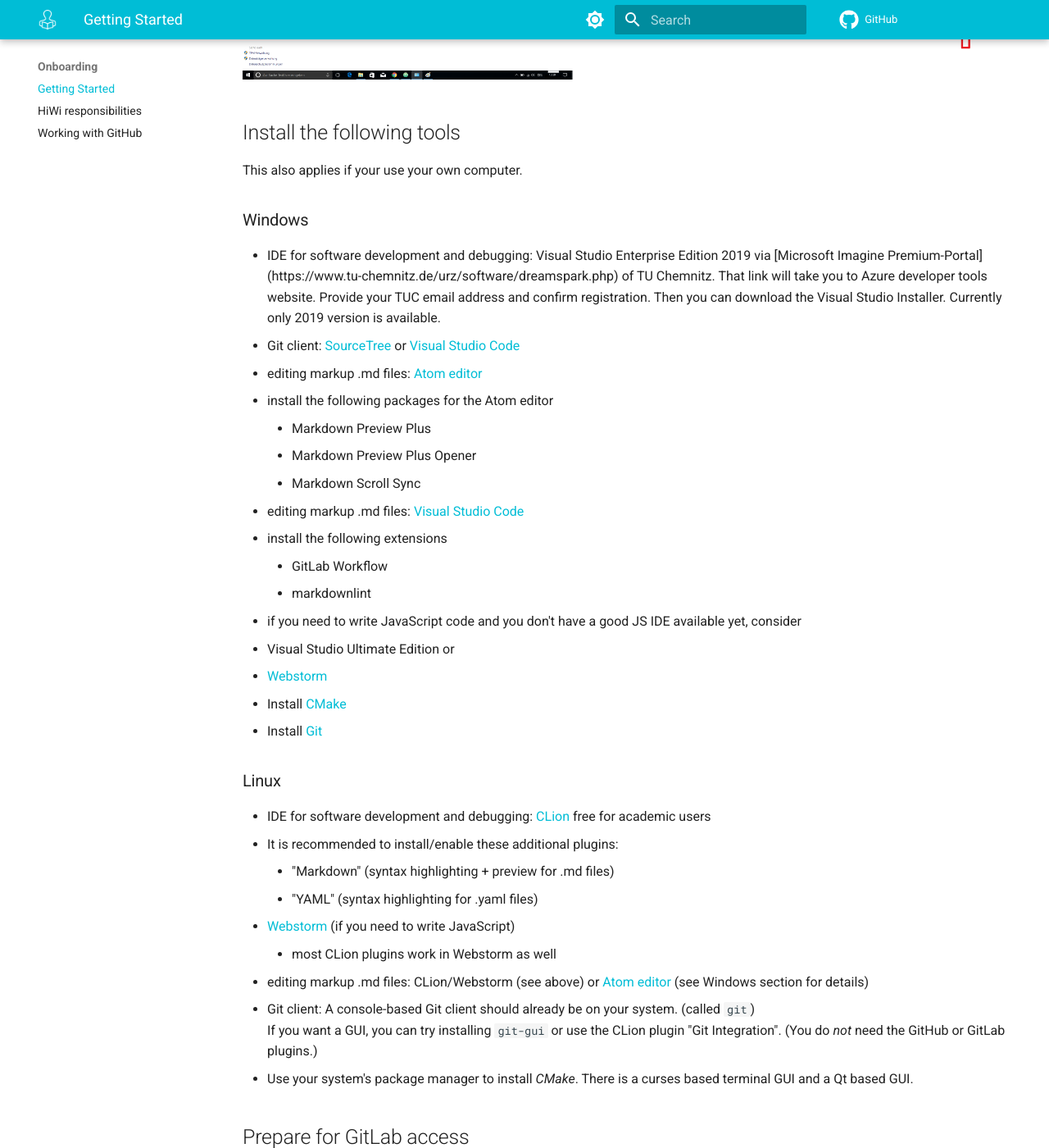
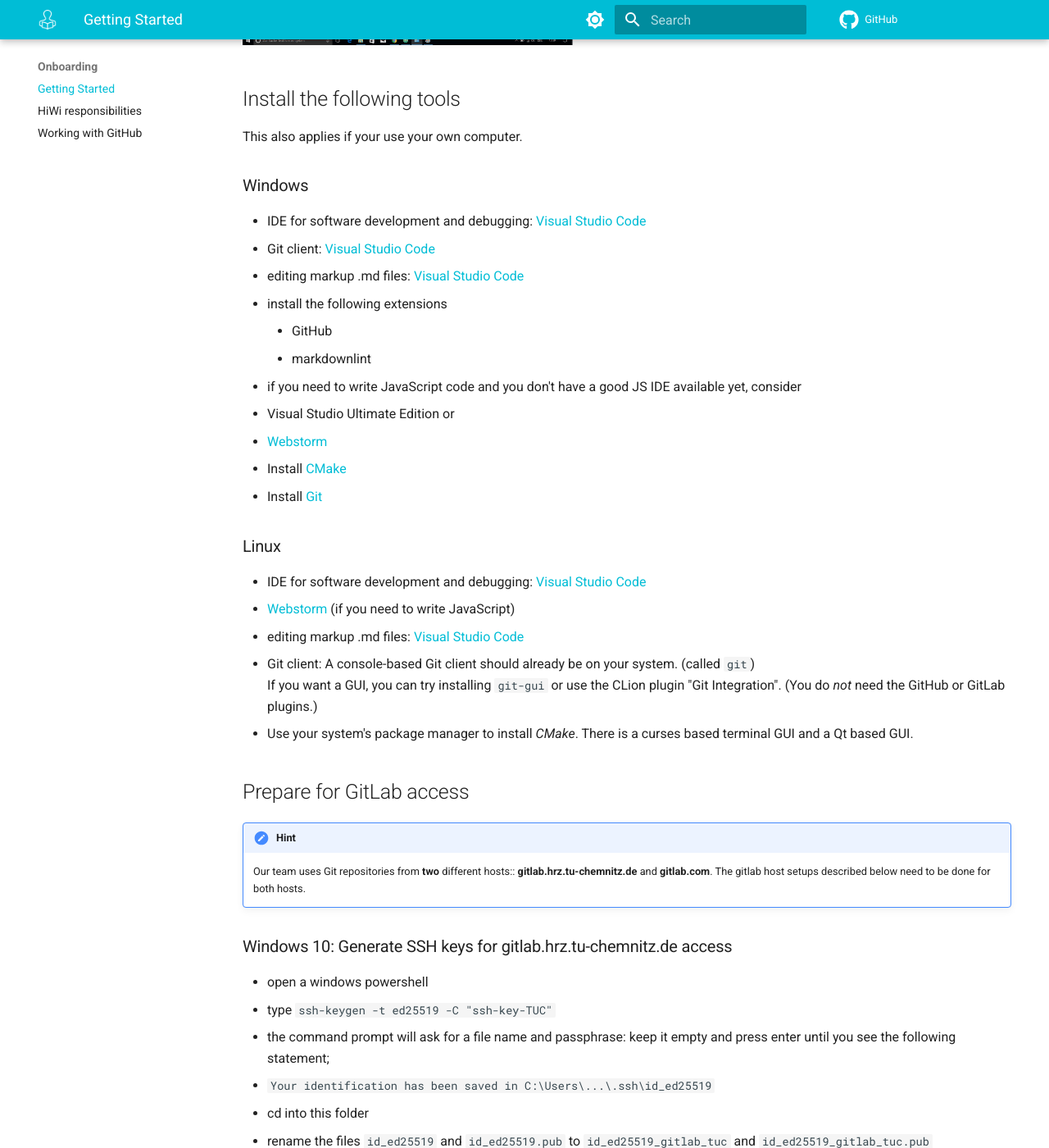
Before and after one commit to josephhuang08/student-guide, an MkDocs documentation site: the page built from docs/content-onboarding/onboarding.md, in a window 1280 px wide and 1400 px high, scrolled down 1264 px. Shown: the whole window at 82% size. Built offline with MkDocs 1.6.1 and Material for MkDocs 9.7.7, drawn with Linux system fonts in a browser that asks for light colours; comment, search, counter and statistics services are not loaded; some of the changed text lies outside the part shown.

Commit message:
fix some software

```diff
--- a/docs/content-onboarding/onboarding.md
+++ b/docs/content-onboarding/onboarding.md
@@ -1,17 +1,16 @@
 # Prepare your work environment
 
-Help us to improve this guide. Practice the GitLab workflow by improving or by adding something to this [guide](https://gitlab.com/StudentProjects/guide).
+Help us to improve this guide. Practice the GitHub workflow by improving or by adding something to this [guide](https://github.com/TUC-NT-DF/student-guide).
 
 !!! hint
     Every student of our team should contribute with at least **two commits** to this guide to make it better and to extend it. The easiest way is to look for problems **you** have with our onboarding process. Identify missing or incomplete pieces in this guide and improve it using the forking workflow. **Additionally**, choose one issue from the issue tracker of this project and solve it. Thank you 👍
 
-If you don't have the access to this [guide](https://gitlab.com/StudentProjects/guide) please ask to your supervisor for a permission.
 
 # System requirements
 
 In order to install and use our tools, you need one of the following platforms:
 - Windows 10 (Intel 64-bit) or higher
-- Ubuntu 18.04 (Intel 64-bit) or higher
+- Ubuntu 22.04 (Intel 64-bit) or higher
 
 # Secure your laptop or notebook computer
 
@@ -40,16 +39,12 @@ Setup Bitlocker on Windows 10:
 This also applies if your use your own computer.
 
 ### Windows
-* IDE for software development and debugging: Visual Studio Enterprise Edition 2019 \(via [Microsoft Imagine Premium-Portal](https://www.tu-chemnitz.de/urz/software/dreamspark.php) of TU Chemnitz\). That link will take you to Azure developer tools website. Provide your TUC email address and confirm registration. Then you can download the Visual Studio Installer. Currently only 2019 version is available.
-* Git client: [SourceTree](https://de.atlassian.com/software/sourcetree) or [Visual Studio Code](https://code.visualstudio.com/)
-* editing markup \(.md\) files: [Atom editor](https://atom.io)
-  * install the following packages for the Atom editor
-    * Markdown Preview Plus
-    * Markdown Preview Plus Opener
-    * Markdown Scroll Sync
+
+* IDE for software development and debugging: [Visual Studio Code](https://code.visualstudio.com/)
+* Git client: [Visual Studio Code](https://code.visualstudio.com/)
 * editing markup \(.md\) files: [Visual Studio Code](https://code.visualstudio.com/)
   * install the following extensions
-    * GitLab Workflow
+    * GitHub
     * markdownlint
 * if you need to write JavaScript code and you don't have a good JS IDE available yet, consider
   * Visual Studio Ultimate Edition or
@@ -58,13 +53,9 @@ This also applies if your use your own computer.
 * Install [Git](https://git-scm.com/)
 
 ### Linux
-* IDE for software development and debugging: [CLion](https://www.jetbrains.com/clion/) \(free for academic users\)
-  * It is recommended to install/enable these additional plugins:
-    * "Markdown" (syntax highlighting + preview for .md files)
-    * "YAML" (syntax highlighting for .yaml files)
+* IDE for software development and debugging: [Visual Studio Code](https://code.visualstudio.com/)
 * [Webstorm](https://www.jetbrains.com/webstorm/) (if you need to write JavaScript)
-    * most CLion plugins work in Webstorm as well
-* editing markup \(.md\) files: CLion/Webstorm (see above) or [Atom editor](https://atom.io) (see Windows section for details)
+* editing markup \(.md\) files: [Visual Studio Code](https://code.visualstudio.com/)
 * Git client: A console-based Git client should already be on your system. (called `git`)
   If you want a GUI, you can try installing `git-gui` or use the CLion plugin "Git Integration". (You do *not* need the GitHub or GitLab plugins.)
 * Use your system's package manager to install *CMake*. There is a curses based terminal GUI and a Qt based GUI.
```
